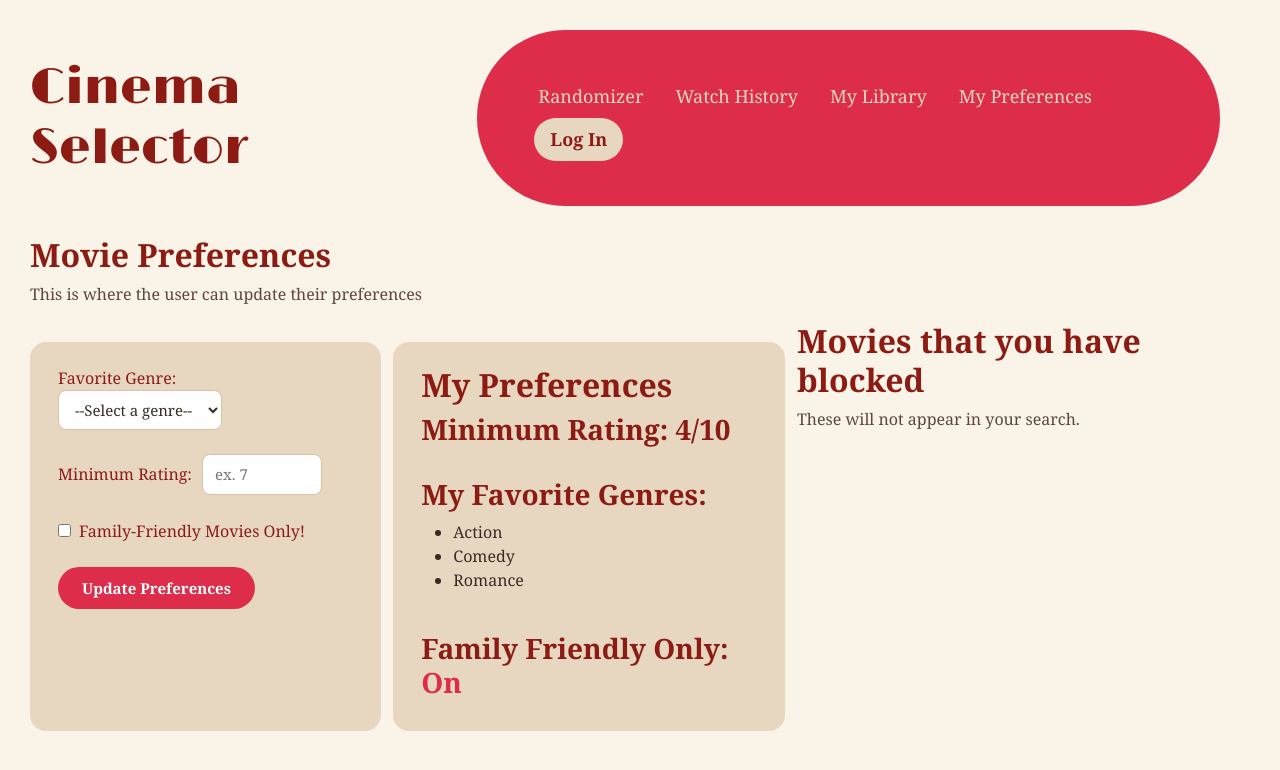
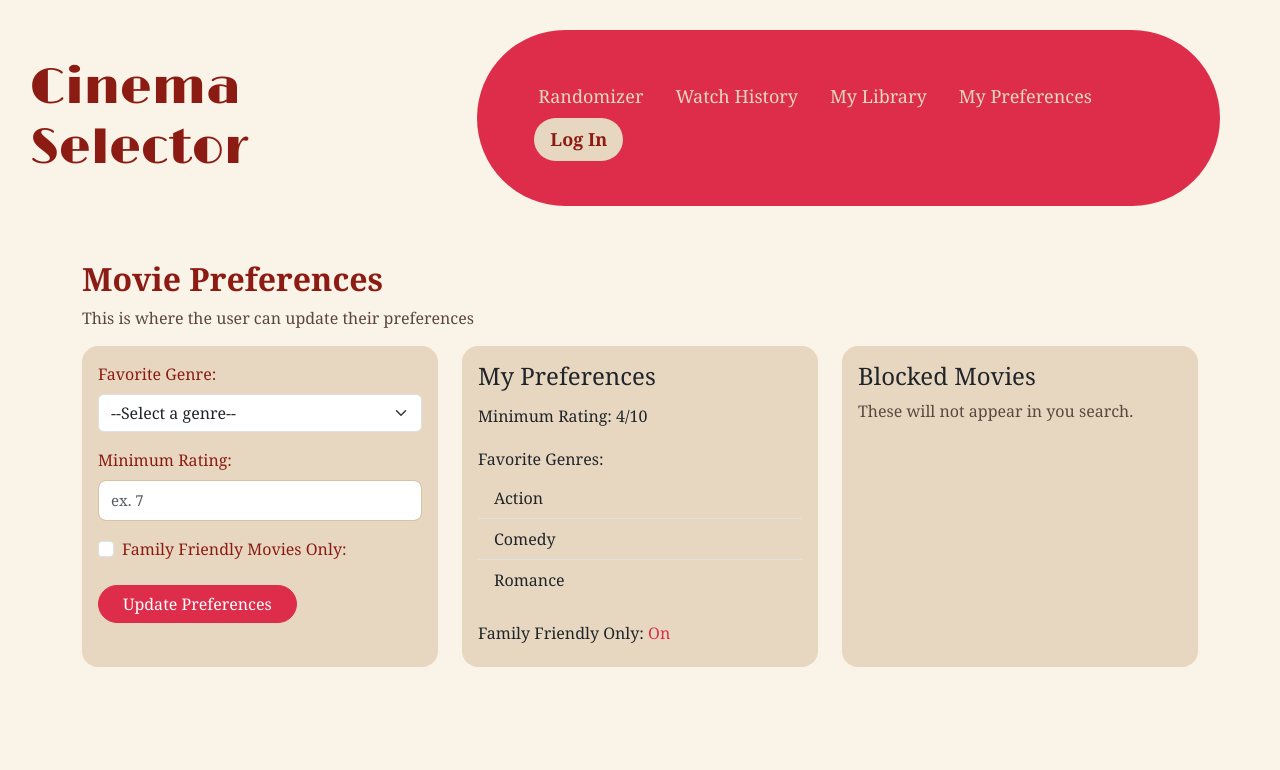
Before and after one commit to Etown-CS310/Cinema_Selector, a plain HTML site: page frontend/preferences.html in a window 1280 px wide. Drawn offline with nearby package versions, Linux system fonts and the light colour scheme; files that its build step writes are made by us from their sources; a web font is replaced by a local one.

Commit message:
fixes to preferences styling

```diff
--- a/frontend/css/style.css
+++ b/frontend/css/style.css
@@ -263,50 +263,10 @@ history page (also used by randomizer)
 }
 
 /*
-library stats
-*/
-/*
-.shelfInfo{
-    display: flex;
-    align-items: center;
-    justify-items: center;
-    gap: 10px;
-    width: 80%;
-    margin: 30px;
-    border-radius: 16px;
-}
-
-.shelfInfo div{
-    background-color: #a78a7f;
-    width: 600px;
-    padding: 25px;
-}
-
-
-.shelfInfo h3 {
-    color: #fff;
-    font-size: 15px;
-    margin: 0 0 8px;
-}
-
-.shelfInfo h2 {
-    color: #fff;
-    font-size: 32px;
-    margin: 0 0 4px;
-}
-
-.shelfInfo p {
-    color: #f1e7dc;
-    font-size: 13px;
-    margin: 0;
-} */
-
-
-/*
 preferences form
 */
 
-form {
+/* form {
     background-color: #E7D7C1;
     padding: 24px 28px;
     border-radius: 16px;
@@ -332,8 +292,8 @@ button[type="submit"] {
 
 button[type="submit"]:hover {
     background-color: #8c1c13;
-}
-
+} */
+/*
 .myPreferences{
     background-color: #E7D7C1;
     padding: 24px 28px;
@@ -345,12 +305,51 @@ button[type="submit"]:hover {
 .prefs{
     display:flex;
     gap: 12px;
-}
+} */
 
 #fam{
     color: #DD2D4A;
 }
 
+h1, h2, h3, h4, h6{
+    color:#8c1c13;
+    font-weight: 600;
+}
+
+.pref-card{
+    background-color: #E7D7C1;
+    border: none;
+    border-radius: 16px;
+}
+
+.form-label{
+    font-weight: 500;
+    color: #8c1c13;
+}
+
+.form-control:focus, .form-select:focus{
+    border-color: #DD2D4A;
+    box-shadow: 0 0 0 0.25rem rgba(221, 45, 74, 0.25);
+}
+
+.form-check-input:checked{
+    background-color: #DD2D4A;
+    border-color: #DD2D4A;
+}
+
+.form-check-input:focus{
+    border-color: #DD2D4A;
+    box-shadow: 0 0 0 0.25rem rgba(221, 45, 74, 0.25);
+}
+
+.btn-primary{
+    --bs-btn-bg: #DD2D4A;
+    --bs-btn-border-color: #DD2D4A;
+    --bs-btn-hover-bg: #8c1c13;
+    --bs-btn-hover-border-color: #8c1c13;
+    --bs-btn-active-bg: #8c1c13;
+    --bs-btn-active-border-color: #8c1c13;
+}
 /* library movies */
 
 .display-movie{
@@ -359,21 +358,6 @@ button[type="submit"]:hover {
     gap: 16px;
 }
 
-/* .lib-info {
-    display: flex;
-    align-items: flex-start;
-    gap: 16px;
-    padding: 20px;
-    border-radius: 16px;
-    background-color: #E7D7C1;
-    border: 1px solid rgba(0, 0, 0, 0.08);
-    box-shadow: 0 1px 2px rgba(0, 0, 0, 0.06);
-    transition: box-shadow 0.2s;
-}
-
-.lib-info:hover{
-    box-shadow: 0 4px 12px rgba(0, 0, 0, 0.12);
-} */
 .lib-card {
     background-color: #E7D7C1;
     border-radius: 16px;
@@ -396,35 +380,6 @@ button[type="submit"]:hover {
 .lib-info:hover .lib-poster {
     transform: scale(1.05);
 }
-/*
-.lib-body{
-    flex: 1;
-    min-width: 0;
-    display: flex;
-    flex-direction: column;
-    gap: 8px;
-}
-
-.lib-movie-header{
-    display: flex;
-    flex-wrap: wrap;
-    justify-content: space-between;
-    align-items: center;
-    gap: 8px;
-}
-
-.lib-info .title{
-    display: flex;
-    flex-wrap: wrap;
-    align-items: baseline;
-    gap: 8px;
-}
-
-.lib-movie-title {
-    margin: 0;
-    font-size: 1.125rem;
-    font-weight: 700;
-} */
 
 .lib-details {
     color: #DD2D4A;
@@ -441,38 +396,6 @@ button[type="submit"]:hover {
 .stat-card small {
     color: #fff;
 }
-/*
-.lib-rating {
-    display: flex;
-    align-items: center;
-}
-
-.lib-stars{
-    font-size: 0.875rem;
-    font-weight: 700;
-    color: #b07d00;
-}
-
-.lib-tags {
-    display: flex;
-    flex-wrap: wrap;
-    gap: 8px;
-}
-
-.lib-tag {
-    padding: 2px 10px;
-    border-radius: 999px;
-    font-size: 11px;
-    font-weight: 600;
-    background: #f0ece4;
-    color: #555555;
-    text-transform: capitalize;
-}
-
-.lib-tag.watched {
-    background: #dff3e4;
-    color: #1d6b35;
-} */
 
 .navigation{
     display: flex;
--- a/frontend/js/preferences.js
+++ b/frontend/js/preferences.js
@@ -18,6 +18,7 @@
 
         let genre = document.querySelector("#genre").value;
 
+
         let genreItem = document.createElement("li");
         genreItem.textContent = genre;
         console.log(genreItem);
@@ -30,5 +31,8 @@
 
         let myRating = document.getElementById("minRating");
         myRating.textContent = rating;
+
+        let family = document.getElementById("familyFriendly").checked;
+        document.getElementById("fam").textContent = family ? "On" : "Off";
     }
 })();
--- a/frontend/preferences.html
+++ b/frontend/preferences.html
@@ -7,15 +7,17 @@
     <title>Preferences</title>
     <link rel="preconnect" href="https://fonts.googleapis.com">
     <link rel="preconnect" href="https://fonts.gstatic.com" crossorigin>
-    <link href="https://fonts.googleapis.com/css2?family=Limelight&family=Valley+Sans:ital,wght@0,100..900;1,100..900&display=swap" rel="stylesheet">
-
-    <link rel="stylesheet" href="css/style.css">
+    <link
+        href="https://fonts.googleapis.com/css2?family=Limelight&family=Valley+Sans:ital,wght@0,100..900;1,100..900&display=swap"
+        rel="stylesheet">
 
     <link href="https://cdn.jsdelivr.net/npm/bootstrap@5.3.2/dist/css/bootstrap.min.css" rel="stylesheet"
         integrity="sha384-T3c6CoIi6uLrA9TneNEoa7RxnatzjcDSCmG1MXxSR1GAsXEV/Dwwykc2MPK8M2HN" crossorigin="anonymous">
     <script src="https://cdn.jsdelivr.net/npm/bootstrap@5.3.2/dist/js/bootstrap.bundle.min.js"
         integrity="sha384-C6RzsynM9kWDrMNeT87bh95OGNyZPhcTNXj1NW7RuBCsyN/o0jlpcV8Qyq46cDfL"
         crossorigin="anonymous"></script>
+
+    <link rel="stylesheet" href="style.css">
 
     <!-- jquery -->
     <script src="https://code.jquery.com/jquery-4.0.0.js"
@@ -35,13 +37,17 @@
         </div> -->
     </header>
 
+    <main class="container py-4">
         <h2>Movie Preferences</h2>
         <p>This is where the user can update their preferences</p>
 
-    <div class="prefs">
-        <form>
-            <label for="genre">Favorite Genre:</label>
-            <select id="genre" name="genre">
+        <div class="row g-4">
+            <div class="col-12 col-md-4">
+                <form class="card pref-card h-100">
+                    <div class="card-body">
+                        <div class="mb-3">
+                            <label for="genre" class="form-label">Favorite Genre:</label>
+                            <select id="genre" name="genre" class="form-select">
                                 <option value="">--Select a genre--</option>
                                 <option value="Action">Action</option>
                                 <option value="Comedy">Comedy</option>
@@ -51,44 +57,47 @@
                                 <option value="Scifi">Sci-Fi</option>
                                 <option value="Thriller">Thriller</option>
                             </select>
+                        </div>
+                        <div class="mb-3">
+                            <label for="rating" class="form-label">Minimum Rating:</label>
+                            <input type="number" id="rating" name="rating" class="form-control" min="0" max="10"
+                                step="0.5" placeholder="ex. 7">
+                        </div>
+                        <div class="form-check mb-4">
+                            <label class="form-check-label" for="'familyFriendly">Family Friendly Movies Only:</label>
+                            <input class="form-check-input" type="checkbox" id="familyFriendly" name="family-friendly">
+                        </div>
 
-            <br><br>
-
-            <label for="rating">Minimum Rating:</label>
-            <input type="number" id="rating" name="rating" min="0" max="10" step="0.5" placeholder="ex. 7">
-
-            <br><br>
-
-            <label>
-                <input type="checkbox" name="family_friendly">Family-Friendly Movies Only!
-            </label>
-
-            <br><br>
-
-            <button type="submit" class="preferences">Update Preferences</button>
+                        <button type="submit" class="btn btn-primary rounded-pill px-4">Update Preferences</button>
+                    </div>
                 </form>
 
-        <!-- Add a way to remove things from preferences -->
-        <div class="myPreferences">
-            <h2>My Preferences</h2>
-            <h3>Minimum Rating: <span id="minRating">4</span>/10 </h3>
-            <br>
-
-            <h3>My Favorite Genres:</h3>
-            <ul class="favGenres">
-                <li class="movieGenre">Action</li>
-                <li class="movieGenre">Comedy</li>
-                <li class="movieGenre">Romance</li>
+            </div>
+            <div class="col-12 col-md-4">
+                <div class="card pref-card h-100">
+                    <div class="card-body">
+                        <h2 class="h4">My Preferences</h2>
+                        <h3 class="h6 mt-3">Minimum Rating: <span id="minRating">4</span>/10</h3>
+                        <h3 class="h6 mt-4">Favorite Genres:</h3>
+                        <ul class="favGenres list-group list-group-flush">
+                            <li class="movieGenre list-group-item bg-transparent">Action</li>
+                            <li class="movieGenre list-group-item bg-transparent">Comedy</li>
+                            <li class="movieGenre list-group-item bg-transparent">Romance</li>
                         </ul>
-
-            <br>
-            <h3>Family Friendly Only: <span id="fam">On</span> </h3>
-        </div>
-        <div class="Blocked Movies">
-            <h2>Movies that you have blocked</h2>
-            <p>These will not appear in your search.</p>
+                        <h3 class="h6 mt-4">Family Friendly Only: <span id="fam">On</span></h3>
                     </div>
                 </div>
+            </div>
+            <div class="col-12 col-md-4">
+                <div class="card pref-card h-100">
+                    <div class="card-body">
+                        <h2 class="h4">Blocked Movies</h2>
+                        <p class="mb-0">These will not appear in you search.</p>
+                    </div>
+                </div>
+            </div>
+        </div>
+    </main>
 </body>
 
 </html>
```
Also changed, not shown: frontend/history.html (+5 -3 lines). Lines whose indentation alone changed are shown as unchanged.
